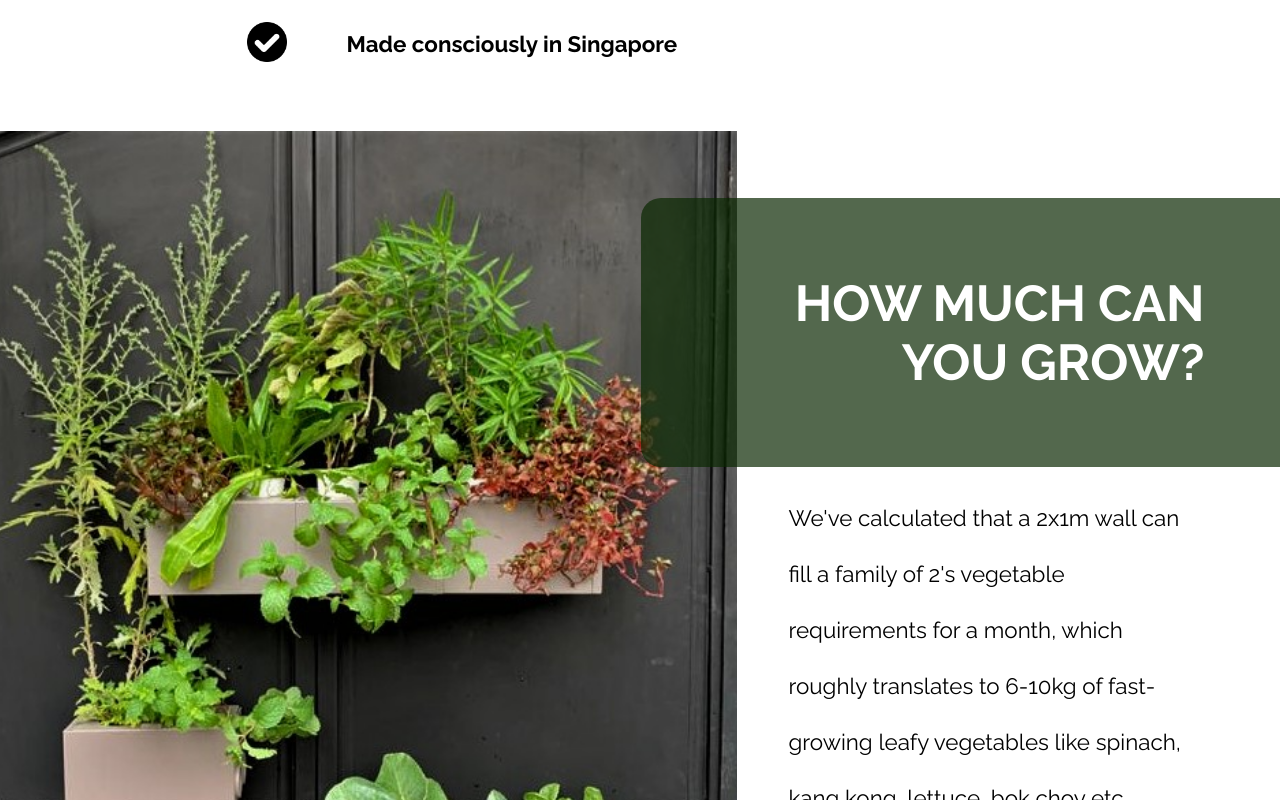
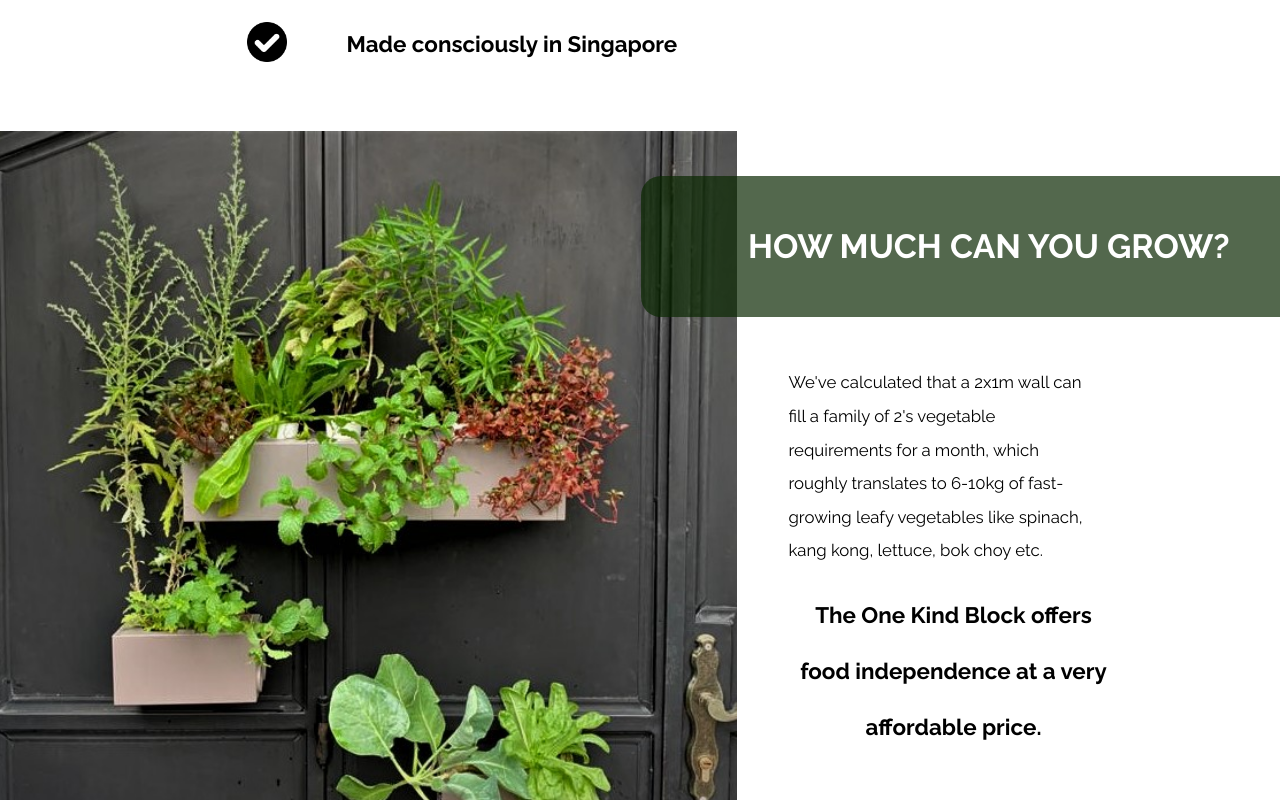
Before and after one commit to claudiaosteen/miniature-disco, a plain HTML site: page One Kind Block/onekindblock.html in a window 1280 px wide. Shown: the part 2320-3120 px from the top of the page. Drawn offline with Linux system fonts and the light colour scheme; files whose address does not match are found by name.

Commit message:
Made text smaller and moved media query to bottom of css

```diff
--- a/One Kind Block/onekindblock.html
+++ b/One Kind Block/onekindblock.html
@@ -187,6 +187,7 @@
 
       div.slide4{
         min-height:100vh;
+        max-hieght:100vh;
         background-color: #ffffff;
       }
 
@@ -198,14 +199,7 @@
         min-height:100vh;
       }
 
-      @media only screen and (max-width: 800px) {
-           div.grid4{grid-template-columns:1fr;}
-           div.grid5{grid-template-columns:1fr;}
-           div.grid6{grid-template-columns:1fr;}
-           div.grid7{grid-template-columns:1fr;}
-           div.grid8{grid-template-columns:1fr;}
-           div.grid10{grid-template-columns:1fr;}
-          }
+
 
       div.slide4 div.grid4 div.txt{
         position:relative;
@@ -222,7 +216,7 @@
         top:0%;
         left:-30%;
         right:0%;
-        font-size:4.5em;
+        font-size:3em;
         font-weight:bold;
         text-align: right;
 
@@ -233,13 +227,14 @@
         object-fit:cover;
         object-position: center center;
         min-height:100vh;
+        max-height: 100vh;
       }
 
       div.grid4 div.txt p {
-        padding-top: 15em;
+        padding-top: 13em;
         max-width:30ch;
-        font-size: 2em;
-        line-height: 2.5em;
+        font-size: 1.5em;
+        line-height: 2em;
         position: relative;
 
 
@@ -248,7 +243,7 @@
       div.grid4 div.txt h2 {
 
         max-width:24ch;
-        font-size: 2.5em;
+        font-size: 2em;
         line-height: 2.5em;
         position: relative;
 
@@ -431,7 +426,7 @@
 
         div.txt2 p{
           padding-left: 4em;
-          padding-top: 3em;
+          padding-top: 1.5em;
             max-width:25ch;
             font-size: 2em;
             line-height: 2em;
@@ -471,7 +466,14 @@
           padding-left:7em;
 
         }
-
+        @media only screen and (max-width: 800px) {
+             div.grid4{grid-template-columns:1fr;}
+             div.grid5{grid-template-columns:1fr;}
+             div.grid6{grid-template-columns:1fr;}
+             div.grid7{grid-template-columns:1fr;}
+             div.grid8{grid-template-columns:1fr;}
+             div.grid10{grid-template-columns:1fr;}
+            }
 
 
 
```
